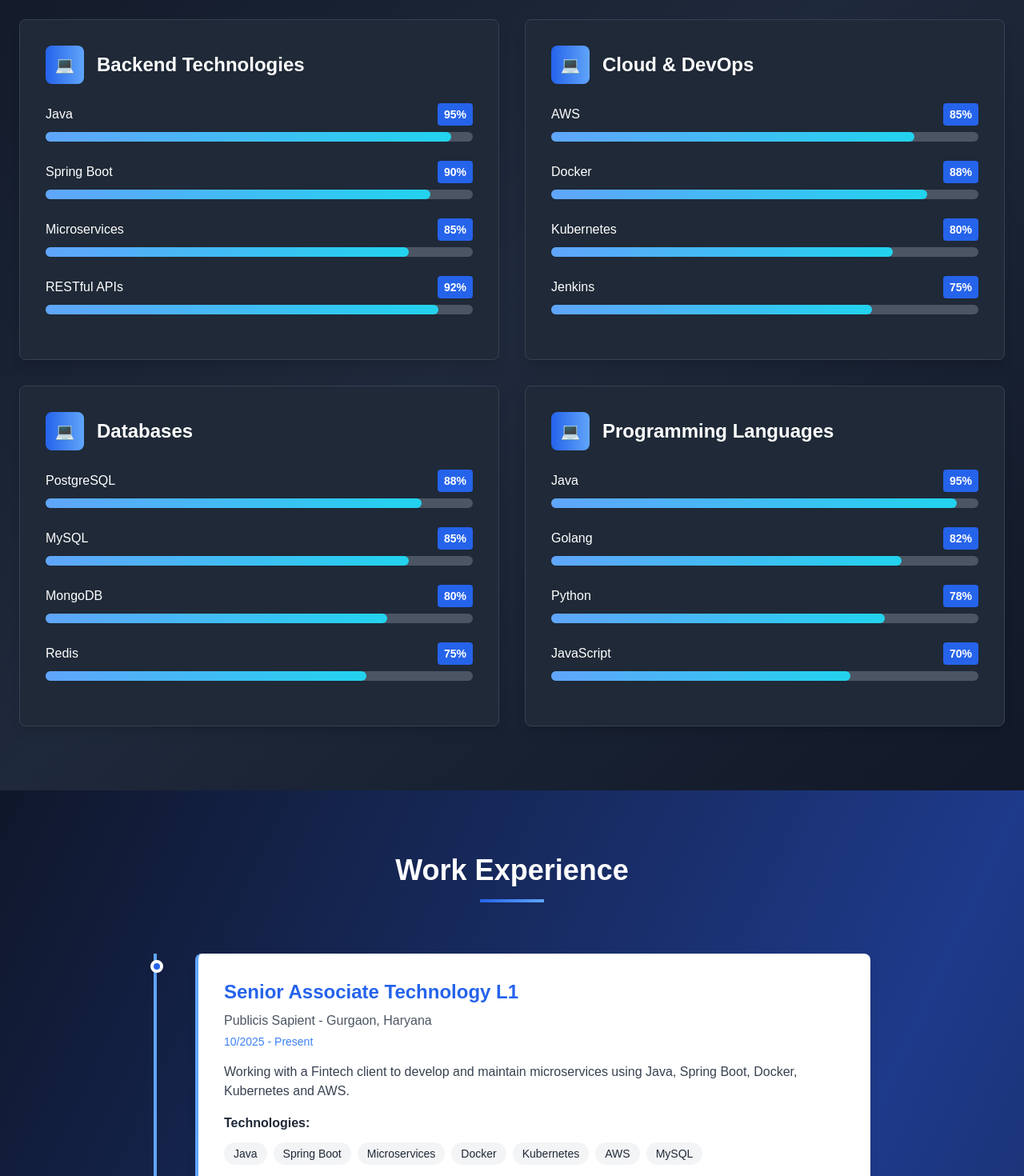
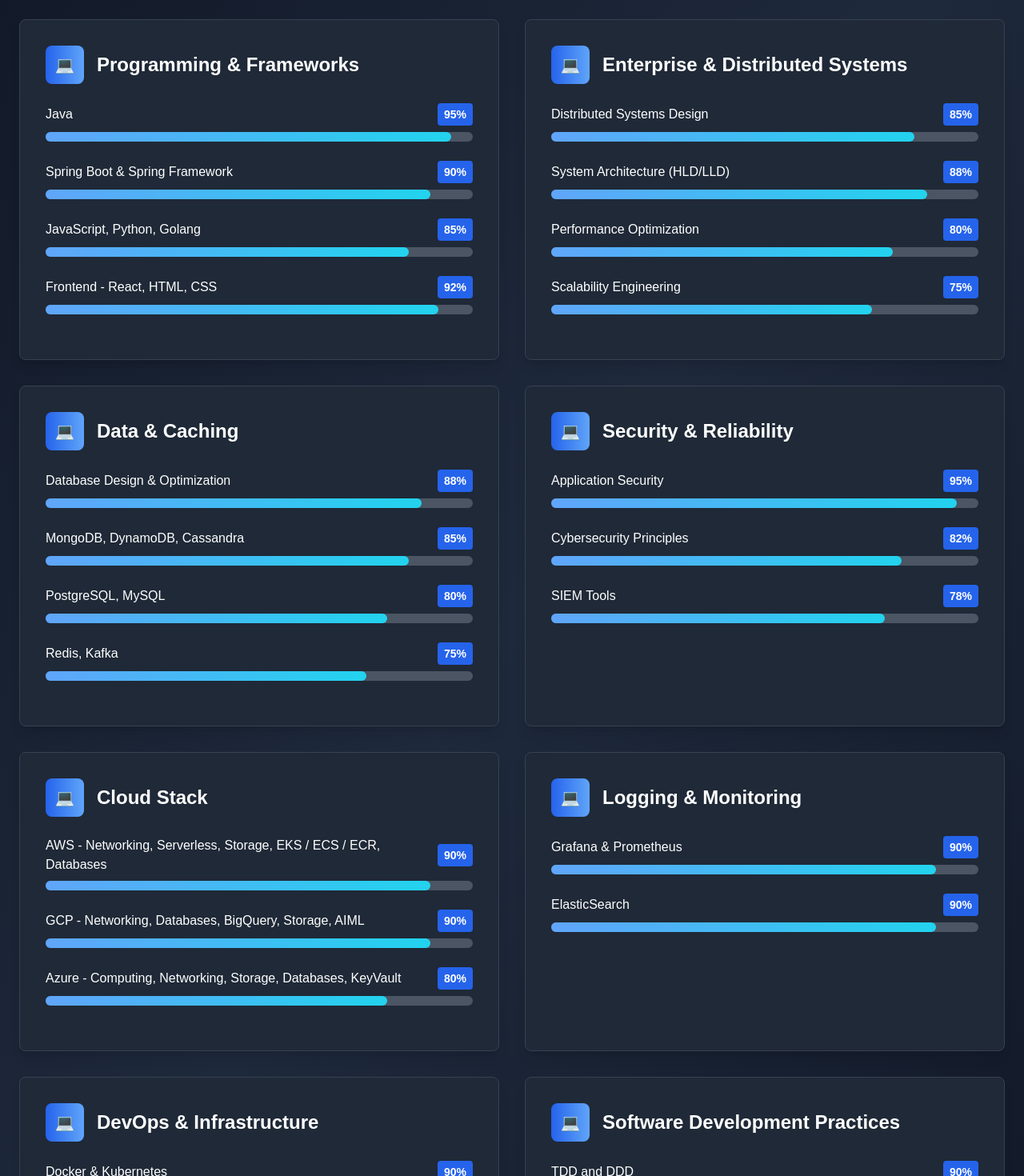
Before and after one commit to sudhir512kj/sudhir512kj.github.io, a React (Create React App) app: page / in a window 1280 px wide. Shown: the part 2120-3590 px from the top of the page at 80% size. Built offline with nearby package versions, Linux system fonts and the light colour scheme.

Commit message:
update skills

```diff
--- a/src/components/Skills.js
+++ b/src/components/Skills.js
@@ -3,41 +3,69 @@
 const Skills = () => {
   const skillCategories = [
     {
-      title: 'Backend Technologies',
+      title: 'Programming & Frameworks',
       skills: [
         { name: 'Java', level: 95 },
-        { name: 'Spring Boot', level: 90 },
-        { name: 'Microservices', level: 85 },
-        { name: 'RESTful APIs', level: 92 },
+        { name: 'Spring Boot & Spring Framework', level: 90 },
+        { name: 'JavaScript, Python, Golang', level: 85 },
+        { name: 'Frontend - React, HTML, CSS', level: 92 },
       ],
     },
     {
-      title: 'Cloud & DevOps',
+      title: 'Enterprise & Distributed Systems',
       skills: [
-        { name: 'AWS', level: 85 },
-        { name: 'Docker', level: 88 },
-        { name: 'Kubernetes', level: 80 },
-        { name: 'Jenkins', level: 75 },
+        { name: 'Distributed Systems Design', level: 85 },
+        { name: 'System Architecture (HLD/LLD)', level: 88 },
+        { name: 'Performance Optimization', level: 80 },
+        { name: 'Scalability Engineering', level: 75 },
       ],
     },
     {
-      title: 'Databases',
+      title: 'Data & Caching',
       skills: [
-        { name: 'PostgreSQL', level: 88 },
-        { name: 'MySQL', level: 85 },
-        { name: 'MongoDB', level: 80 },
-        { name: 'Redis', level: 75 },
+        { name: 'Database Design & Optimization', level: 88 },
+        { name: 'MongoDB, DynamoDB, Cassandra', level: 85 },
+        { name: 'PostgreSQL, MySQL', level: 80 },
+        { name: 'Redis, Kafka', level: 75 },
       ],
     },
     {
-      title: 'Programming Languages',
+      title: 'Security & Reliability',
       skills: [
-        { name: 'Java', level: 95 },
-        { name: 'Golang', level: 82 },
-        { name: 'Python', level: 78 },
-        { name: 'JavaScript', level: 70 },
+        { name: 'Application Security', level: 95 },
+        { name: 'Cybersecurity Principles', level: 82 },
+        { name: 'SIEM Tools', level: 78 }
       ],
     },
+    {
+      title: "Cloud Stack",
+      skills: [
+        { name: "AWS - Networking, Serverless, Storage, EKS / ECS / ECR, Databases", level: 90 },
+        { name: "GCP - Networking, Databases, BigQuery, Storage, AIML", level: 90 },
+        { name: "Azure - Computing, Networking, Storage, Databases, KeyVault", level: 80 }
+      ]
+    },
+    {
+      title: "Logging & Monitoring",
+      skills: [
+        { name: "Grafana & Prometheus", level: 90 },
+        { name: "ElasticSearch", level: 90 }
+      ]
+    },
+    {
+      title: "DevOps & Infrastructure",
+      skills: [
+        { name: "Docker & Kubernetes", level: 90 },
+        { name: "GitHub, GitLab, GitHub Actions", level: 90 },
+        { name: "Hashicorp Vault", level: 80 }
+      ]
+    },
+    {
+      title: "Software Development Practices",
+      skills: [
+        { name: "TDD and DDD", level: 90 }
+      ]
+    }
   ];
 
   return (
```
